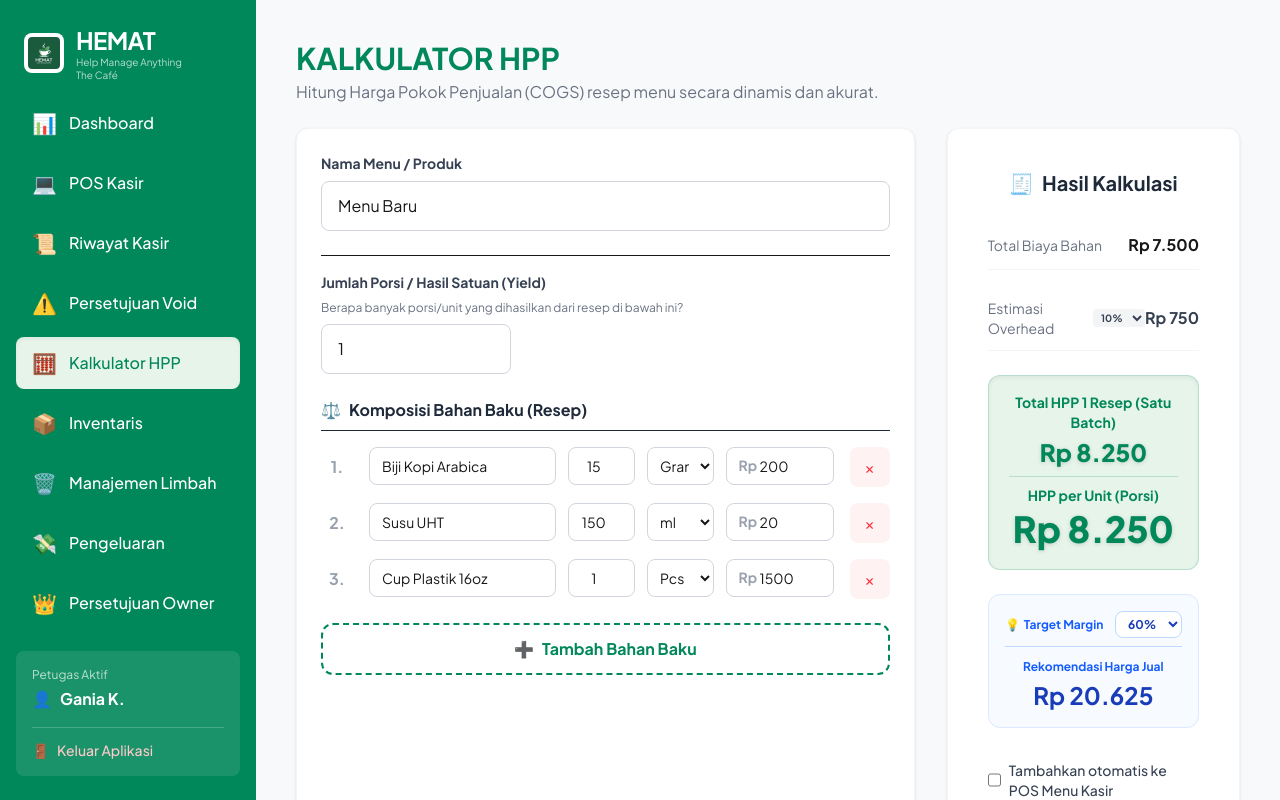
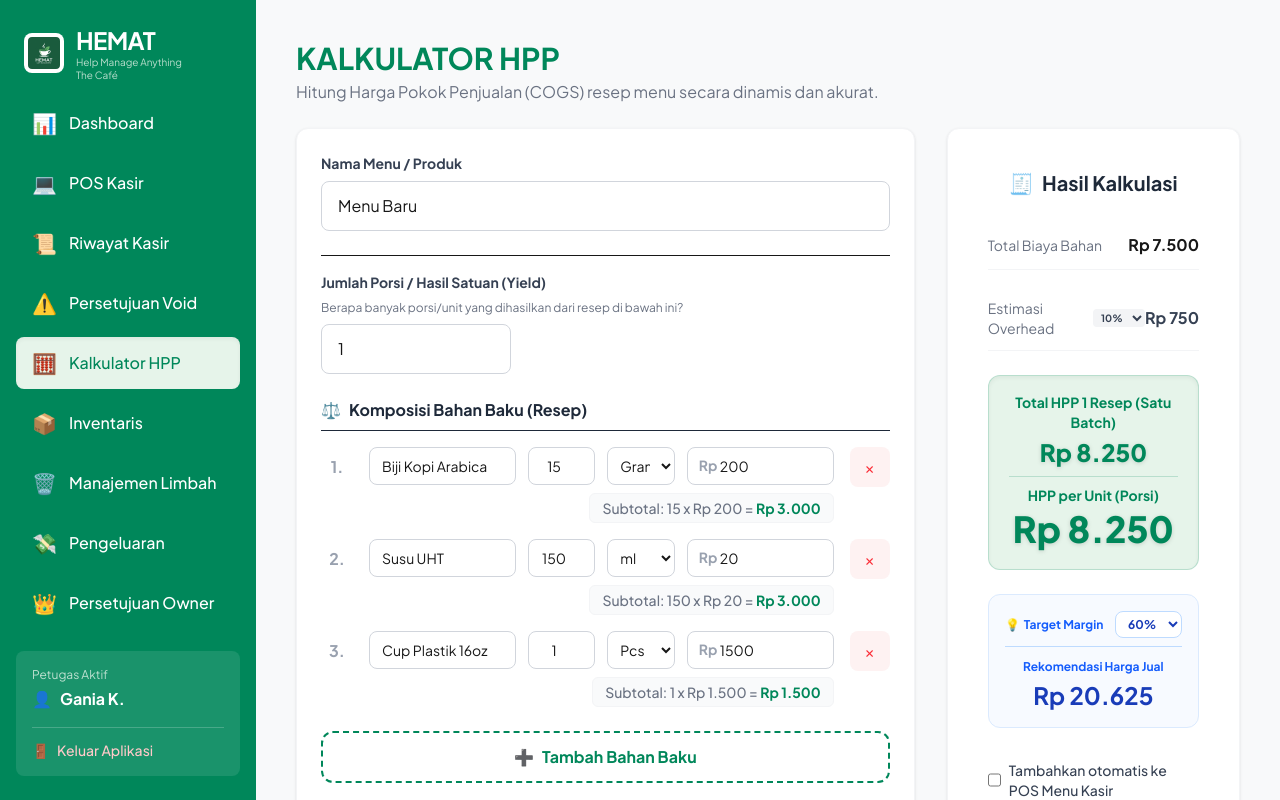
Before and after one commit to gania04/HEMAT-Help_Manage_Anything_The_Caf-, a Next.js app: page /hpp in a window 1280 px wide. Built offline with nearby package versions, Linux system fonts and the light colour scheme; no server answers.

Commit message:
feat: show explicit calculation for each ingredient cost

```diff
--- a/src/app/(dashboard)/hpp/page.tsx
+++ b/src/app/(dashboard)/hpp/page.tsx
@@ -113,8 +113,9 @@ export default function HppCalculatorPage() {
             {ingredients.map((ing, index) => (
               <div key={ing.id} className="flex gap-4 items-start">
                 <div className="w-8 h-10 flex items-center justify-center font-bold text-gray-400">{index + 1}.</div>
-                <div className="flex-1 grid grid-cols-1 md:grid-cols-12 gap-3">
-                  <div className="md:col-span-5">
+                <div className="flex-1 flex flex-col gap-2">
+                  <div className="grid grid-cols-1 md:grid-cols-12 gap-3">
+                    <div className="md:col-span-4">
                       <input
                         type="text" placeholder="Nama Bahan" value={ing.name}
                         onChange={(e) => updateIngredient(ing.id, 'name', e.target.value)}
@@ -136,13 +137,19 @@ export default function HppCalculatorPage() {
                         <option>Gram</option><option>ml</option><option>Pcs</option><option>Kg</option>
                       </select>
                     </div>
-                  <div className="md:col-span-3 relative">
+                    <div className="md:col-span-4 relative">
                       <span className="absolute left-3 top-2 text-gray-400 text-sm font-bold">Rp</span>
                       <input
                         type="number" placeholder="Biaya/Unit" value={ing.pricePerUnit || ''}
                         onChange={(e) => updateIngredient(ing.id, 'pricePerUnit', Number(e.target.value))}
                         className="w-full border border-gray-300 pl-8 pr-3 py-2 rounded-lg text-sm focus:outline-none focus:ring-1 focus:ring-[#00875A]"
                       />
+                    </div>
+                  </div>
+                  <div className="flex justify-end text-sm text-gray-500 font-medium">
+                    <span className="bg-gray-50 px-3 py-1 rounded-md border border-gray-100">
+                      Subtotal: {ing.quantity} x {formatRupiah(ing.pricePerUnit)} = <span className="text-[#00875A] font-bold">{formatRupiah(ing.quantity * ing.pricePerUnit)}</span>
+                    </span>
                   </div>
                 </div>
                 <button onClick={() => removeIngredient(ing.id)} className="w-10 h-10 flex items-center justify-center bg-red-50 text-red-500 rounded-lg hover:bg-red-100 transition active:scale-95">
```
Lines whose indentation alone changed are shown as unchanged.
